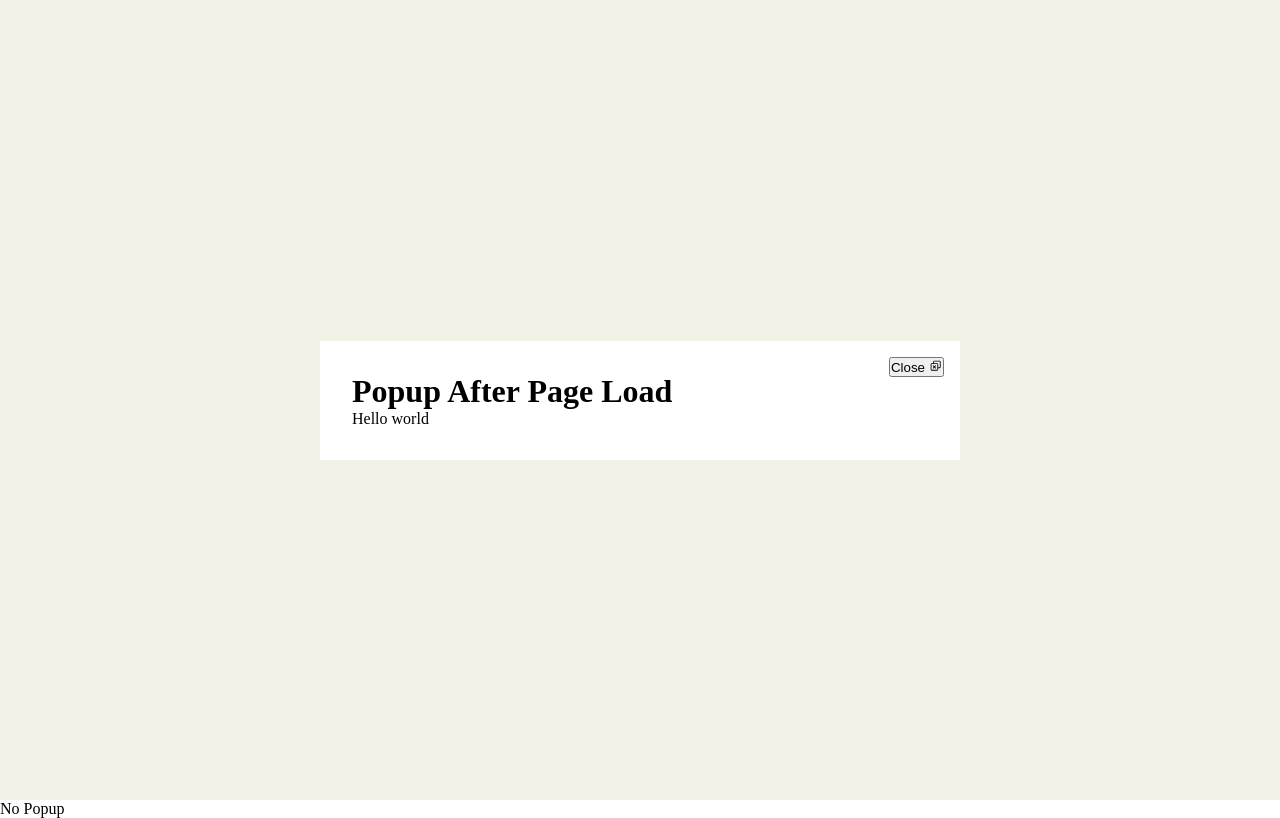
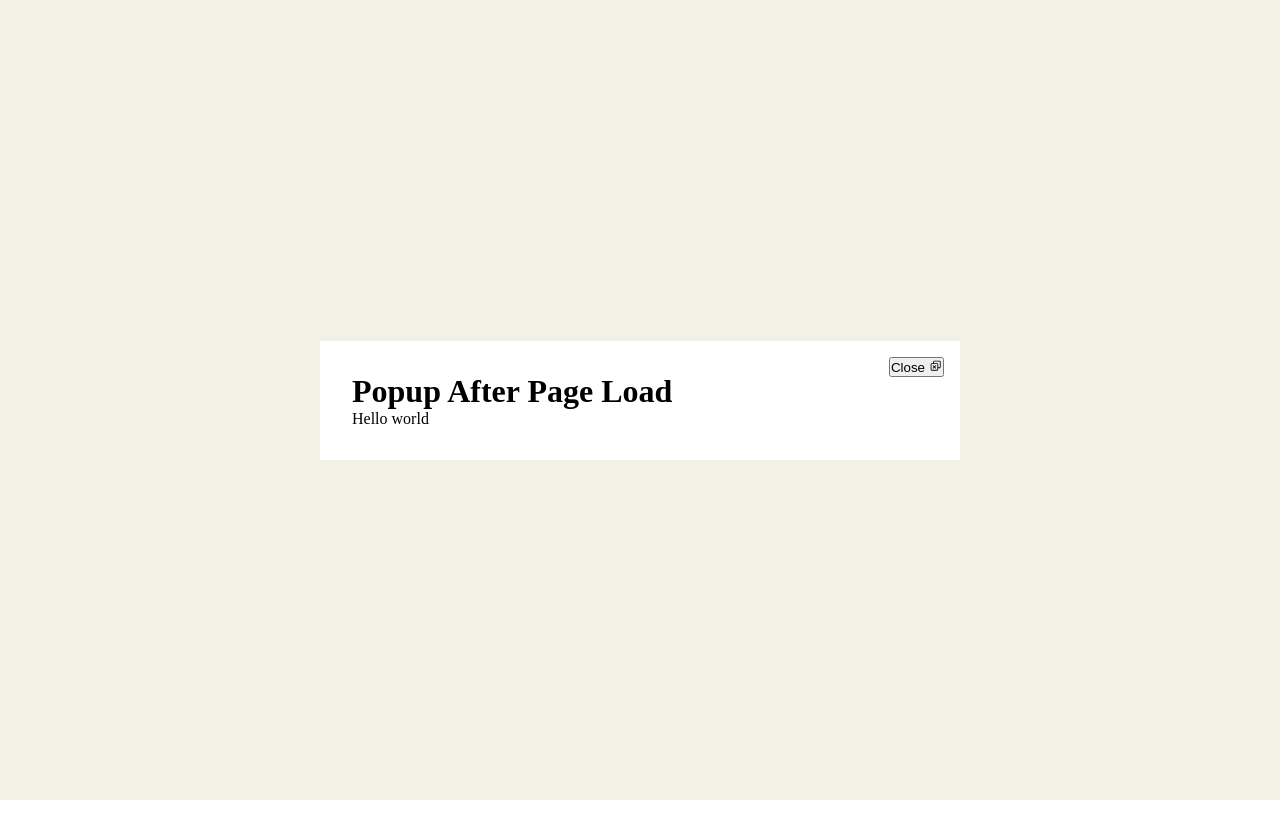
Before and after one commit to mdmoinulhossain/reactTest, a React (Create React App) app: page / in a window 1280 px wide. Built offline with nearby package versions, Linux system fonts and the light colour scheme.

Commit message:
popup some changes

```diff
--- a/src/component/Popup.js
+++ b/src/component/Popup.js
@@ -13,7 +13,7 @@ function Popup(props) {
       </div>
     </div>
   ) : (
-    "No Popup"
+    ""
   );
 }
 
```
Also changed, not shown: 1 other file (tests, documents, lock files or other folders).
